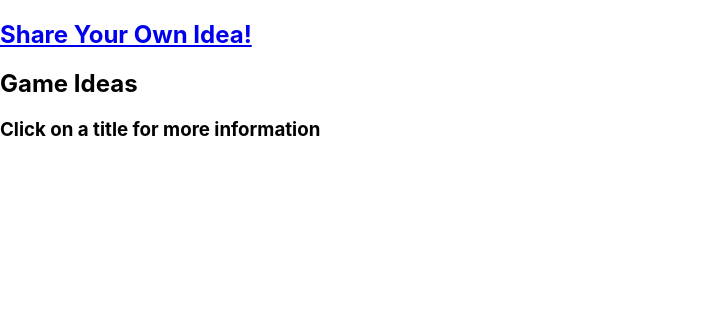
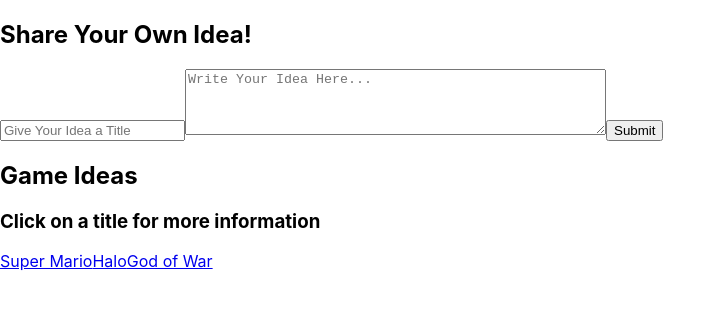
Before and after one commit to russell-macalintal/portfolio-project-5, a React (Create React App) app in the folder game-ideas/: page /game-ideas in a window 1280 px wide. Shown: the top 310 px of the page, without its empty margins (0-726 px from the left). Built offline with nearby package versions, Linux system fonts and the light colour scheme.

Commit message:
Finished basic Game Ideas routing and controlled form

```diff
--- a/game-ideas/src/App.js
+++ b/game-ideas/src/App.js
@@ -9,14 +9,14 @@
 
   render() {
     return (
-      <div>
-        <Router>
+      <Router>
+        <div>
           <Route exact path="/" component={Home} />
-          <Route path="/about" component={About} />
+          <Route exact path="/about" component={About} />
           <Route path="/game-ideas" render={(routerProps) => <GameIdeasContainer {...routerProps} />} />
-        </Router>
-      </div>
-    )
+        </div>
+      </Router>
+    );
   }
 
 }
--- /dev/null
+++ b/game-ideas/src/actions/ideasActions.js
@@ -0,0 +1,6 @@
+export function addIdea(idea) {
+    return {
+        type: 'ADD_IDEA',
+        idea: idea
+    }
+}
--- a/game-ideas/src/components/ideas/GameIdea.js
+++ b/game-ideas/src/components/ideas/GameIdea.js
@@ -0,0 +1,13 @@
+import React from 'react';
+
+const GameIdea = (props) => {
+    let idea = props.ideas.find(idea => (idea.id === props.match.params.ideaID));
+    return (
+        <div>
+            <h3>{idea.title}</h3>
+            <p>{idea.content}</p>
+        </div>
+    )
+}
+
+export default GameIdea;
--- a/game-ideas/src/components/ideas/GameIdeas.js
+++ b/game-ideas/src/components/ideas/GameIdeas.js
@@ -1,12 +1,21 @@
 import React, { Component } from 'react';
-import GameIdea from './GameIdea';
+import { Link } from 'react-router-dom';
 
 export default class GameIdeas extends Component {
+    renderIdeas = () => {
+        return this.props.ideas.map( idea => (
+            <Link key={idea.id} to={`/game-ideas/${idea.id}`}>
+                {idea.title}
+            </Link>
+        ))
+    }
+
     render() {
         return (
             <div>
                 <h2>Game Ideas</h2>
                 <h3>Click on a title for more information</h3>
+                {this.renderIdeas()}
             </div>
         )
     }
--- a/game-ideas/src/components/ideas/GameIdeasInput.js
+++ b/game-ideas/src/components/ideas/GameIdeasInput.js
@@ -1,10 +1,36 @@
 import React, { Component } from 'react';
+import {v1 as uuid} from 'uuid';
 
 export default class GamesIdeasInput extends Component {
+    state = {
+        title: "",
+        content: ""
+    }
+
+    handleOnSubmit = (event) => {
+        event.preventDefault();
+        const idea = {...this.state, id: uuid()}
+        this.props.add(idea);
+        this.setState({
+            title: "",
+            content: ""
+        })
+    }
+
+    handleOnChange = (event) => {
+        this.setState({
+            [event.target.name]: event.target.value
+        })
+    }
+
     render() {
         return(
             <div>
-                Game Idea Input
+                <form onSubmit={this.handleOnSubmit} >
+                    <input type="text" name="title" onChange={this.handleOnChange} value={this.state.title} placeholder="Give Your Idea a Title"/>
+                    <textarea name="content" rows="4" cols="50" onChange={this.handleOnChange} value={this.state.content} placeholder="Write Your Idea Here..." />
+                    <input type="submit" />
+                </form>
             </div>
         )
     }
--- a/game-ideas/src/containers/GameIdeasContainer.js
+++ b/game-ideas/src/containers/GameIdeasContainer.js
@@ -1,18 +1,19 @@
 import React, { Component } from 'react';
-import { Route, Link } from 'react-router-dom';
 import GameIdeasInput from '../components/ideas/GameIdeasInput';
 import GameIdeas from '../components/ideas/GameIdeas';
+import GameIdea from '../components/ideas/GameIdea';
+import { Route } from 'react-router-dom';
 import { connect } from 'react-redux';
+import { addIdea } from '../actions/ideasActions';
 
 class GameIdeasContainer extends Component {
     render() {
         return (
             <div>
-                <Link to={`${this.props.match.url}/submit-idea`}><h2>Share Your Own Idea!</h2></Link>
-                <Route path={`${this.props.match.url}/submit-idea`} render={() => <GameIdeasInput />} />
-
-                <GameIdeas idea={this.props.ideas}/>
-
+                <h2>Share Your Own Idea!</h2>
+                <GameIdeasInput add={this.props.add} />
+                <GameIdeas ideas={this.props.ideas}/>
+                <Route exact path={`${this.props.match.url}/:ideaID`} render={routerProps => <GameIdea {...routerProps} ideas={this.props.ideas} /> } />
             </div>
         )
     }
@@ -25,8 +26,9 @@
 }
 
 const mapDispatchToProps = dispatch => {
-
+    return {
+        add: idea => dispatch(addIdea(idea))
+    }
 }
 
-// export default connect(mapStateToProps, mapDispatchToProps)(GameIdeasContainer);
-export default GameIdeasContainer;
+export default connect(mapStateToProps, mapDispatchToProps)(GameIdeasContainer);
--- a/game-ideas/src/reducers/ideasReducer.js
+++ b/game-ideas/src/reducers/ideasReducer.js
@@ -9,7 +9,25 @@
 //     content:
 // }
 
-export default function ideasReducer(state = [], action) {
+const sample = [
+    {
+        id: "1",
+        title: "Super Mario",
+        content: "Mustachioed plumber saves a princess from an evil turtle."
+    },
+    {
+        id: "2",
+        title: "Halo",
+        content: "Enhanced super soldier battles religious aliens and zombie-like monster infestations to save humanity from extinction."
+    },
+    {
+        id: "3",
+        title: "God of War",
+        content: "Spartan battles beasts and gods to enact vengeance on Ares, the Greek God of War."
+    },
+]
+
+export default function ideasReducer(state = sample, action) {
     switch (action.type) {
         case "ADD_IDEA":
             return [...state, action.idea]
--- a/package.json
+++ b/package.json
@@ -1,7 +1,9 @@
 {
   "dependencies": {
+    "cuid": "^2.1.8",
     "react-router": "^5.2.1",
     "react-router-dom": "^5.3.0",
-    "router": "^1.3.5"
+    "router": "^1.3.5",
+    "uuid": "^8.3.2"
   }
 }
```
Also changed, not shown: 1 other file (tests, documents, lock files or other folders).
